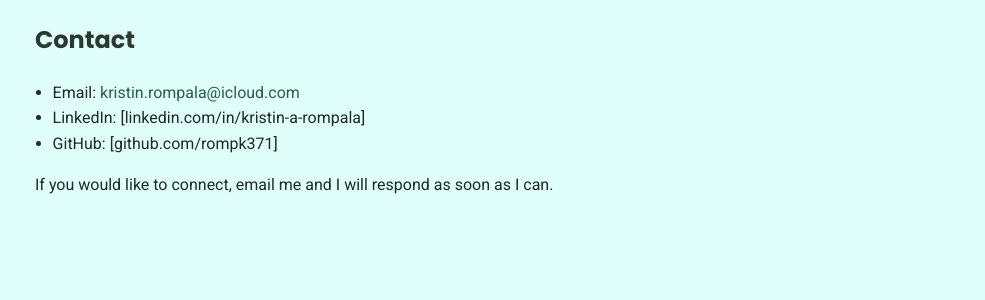
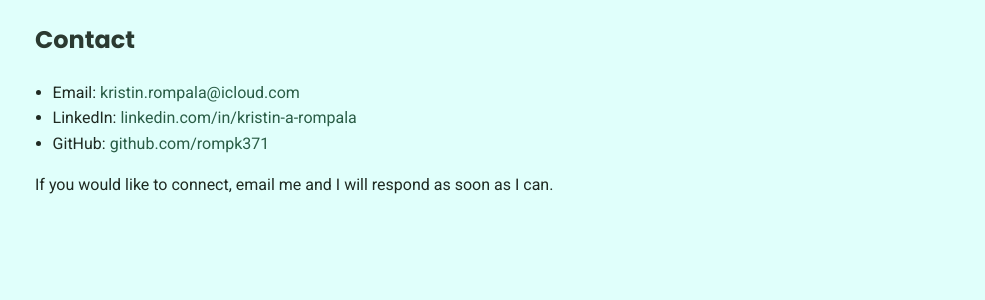
Before and after one commit to rompk371/rompk371.github.io, a Jekyll site: the page built from contact.md, in a window 1280 px wide. Shown: the part 163-463 px from the top of the page, without its empty margins (139-1124 px from the left). Built offline with Jekyll 4.4.1, drawn with Linux system fonts in a browser that asks for light colours; part of the change alters nothing that is shown.

```diff
--- a/contact.md
+++ b/contact.md
@@ -5,7 +5,7 @@ permalink: /contact/
 ---
 
 - Email: [kristin.rompala@icloud.com](mailto:kristin.rompala@icloud.com)
-- LinkedIn: [linkedin.com/in/kristin-a-rompala]
-- GitHub: [github.com/rompk371]
+- LinkedIn: [linkedin.com/in/kristin-a-rompala](https://linkedin.com/in/kristin-a-rompala)
+- GitHub: [github.com/rompk371](https://github.com/rompk371)
 
 If you would like to connect, email me and I will respond as soon as I can.
```
